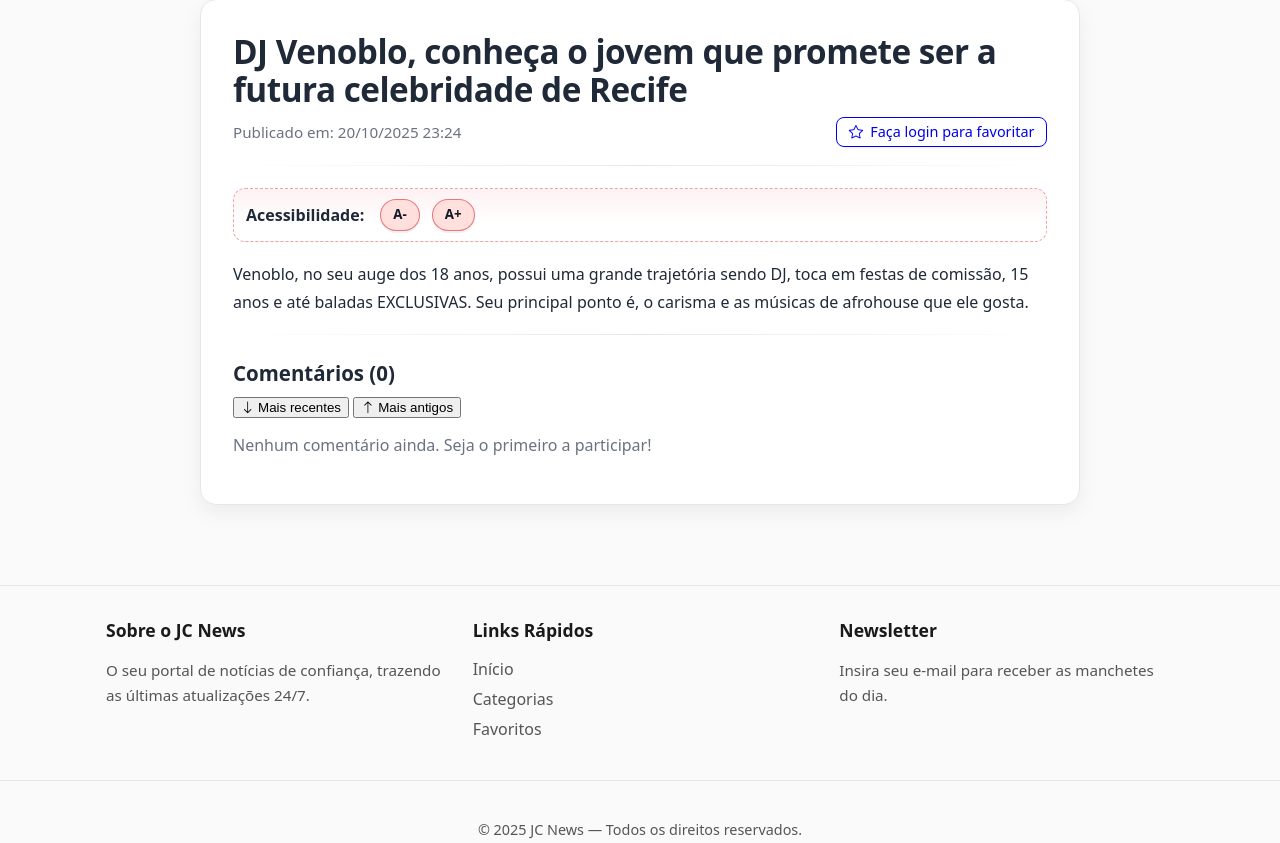
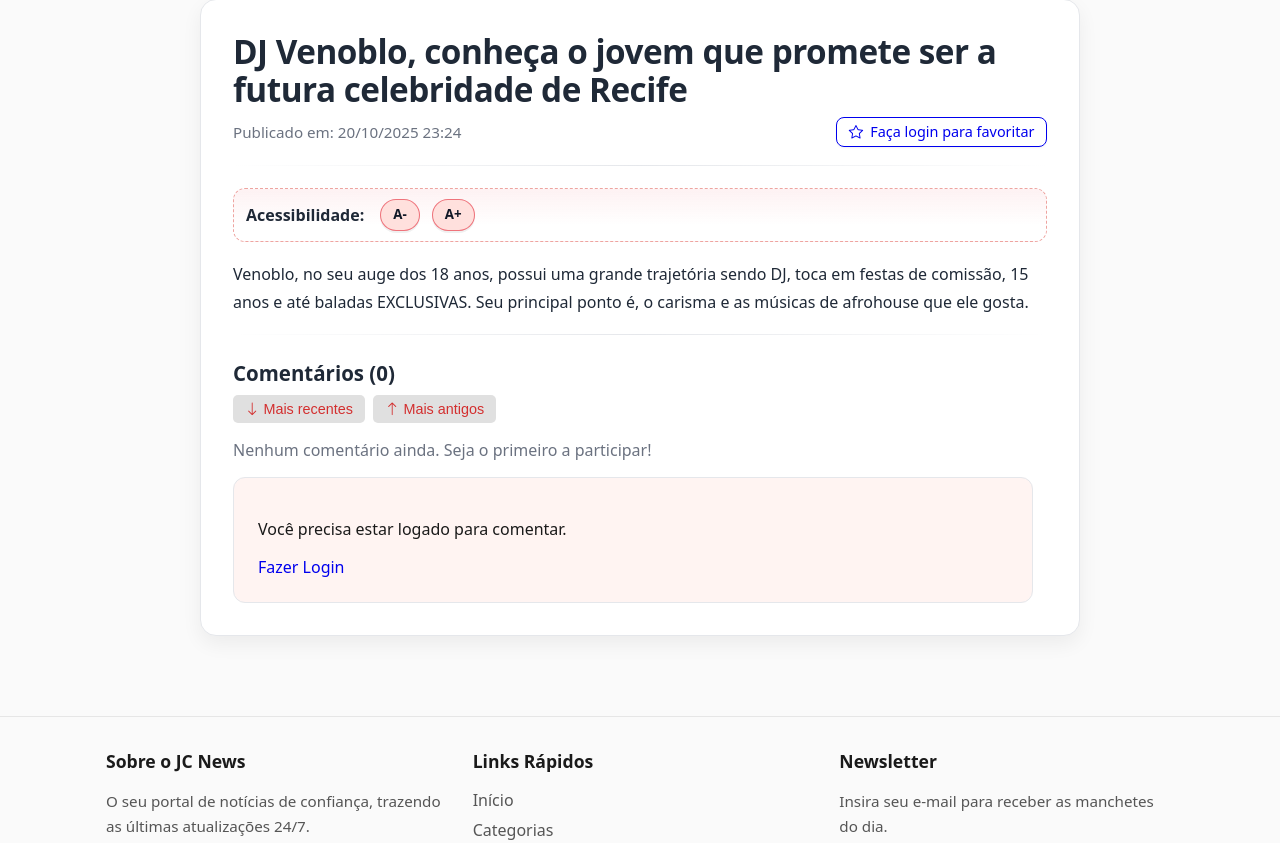
Before and after one commit to eduardohasantos/menjaro, a Django app: page /noticia/1/ in a window 1280 px wide. Shown: the part 125-968 px from the top of the page. Run offline with Django 5.2, Linux system fonts and the light colour scheme; data comes from the database, SQL or seed files in the repository; both versions use the stored data as it was after the commit.

Commit message:
ajustando css

```diff
--- a/project_jc/app1/static/app1/css/noticia_detalhe.css
+++ b/project_jc/app1/static/app1/css/noticia_detalhe.css
@@ -351,3 +351,39 @@
 .comentario-acoes a:hover i {
   transform: scale(1.2);
 }
+
+
+/* Container dos botões de filtro */
+.filtro-comentarios {
+    display: flex;
+    gap: 8px;         /* Espaço entre os botões */
+    flex-wrap: nowrap; /* Mantém os botões em linha */
+    margin-bottom: 1rem;
+}
+
+/* Estilo dos botões de filtro */
+.btn-filtro {
+    background-color: #e0e0e0; /* Fundo escuro da notícia */
+    color: #d32f2f;            /* Vermelho do site */
+    border: none;
+    display: flex;
+    align-items: center;
+    gap: 4px;                  /* Espaço entre ícone e texto */
+    padding: 6px 12px;
+    border-radius: 5px;
+    cursor: pointer;
+    font-size: 0.9rem;
+    transition: all 0.2s ease;
+}
+
+/* Hover dos botões */
+.btn-filtro:hover {
+    background-color: #d32f2f;
+    color: #fff;
+}
+
+/* Remover o foco roxo/outline */
+.btn-filtro:focus {
+    outline: none;
+    box-shadow: none;
+}
--- a/project_jc/app1/templates/app1/noticia_detalhe.html
+++ b/project_jc/app1/templates/app1/noticia_detalhe.html
@@ -45,18 +45,19 @@
 
   <hr>
 
-<section class="comentarios-section mt-5">
+  <section class="comentarios-section mt-5">
     <h3>Comentários ({{ comentarios.count }})</h3>
 
-    <form method="get" class="mb-3 d-flex gap-2">
-        <button type="submit" name="filtro" value="recentes" class="btn btn-outline-primary btn-sm">
+    <!-- Botões de filtro -->
+    <form method="get" class="mb-3 d-flex gap-2 filtro-comentarios">
+        <button type="submit" name="filtro" value="recentes" class="btn btn-filtro">
             <i class="bi bi-arrow-down"></i> Mais recentes
         </button>
-        <button type="submit" name="filtro" value="antigos" class="btn btn-outline-primary btn-sm">
+        <button type="submit" name="filtro" value="antigos" class="btn btn-filtro">
             <i class="bi bi-arrow-up"></i> Mais antigos
         </button>
         {% if user.is_authenticated %}
-            <button type="submit" name="filtro" value="meus" class="btn btn-outline-primary btn-sm">
+            <button type="submit" name="filtro" value="meus" class="btn btn-filtro">
                 <i class="bi bi-person"></i> Meus comentários
             </button>
         {% endif %}
@@ -92,6 +93,26 @@
       {% endfor %}
     </div>
 
+    <div class="novo-comentario p-3 bg-light rounded">
+      {% if user.is_authenticated %}
+        <h4 class="mb-3 text-muted">Deixe seu comentário</h4>
+        <form action="{% url 'app1:adicionar_comentario' noticia.pk %}" method="POST">
+          {% csrf_token %}
+          <div class="mb-3">
+            {{ form_comentario.texto }}
+          </div>
+          <button type="submit" class="btn btn-primary">Enviar Comentário</button>
+        </form>
+      {% else %}
+        <div class="text-center">
+          <p class="mb-2">Você precisa estar logado para comentar.</p>
+          <a href="{% url 'login' %}?next={{ request.path }}" class="btn btn-outline-primary">Fazer Login</a>
+        </div>
+      {% endif %}
+    </div>
+  </section>
+</div>
+
 <script>
 document.addEventListener('DOMContentLoaded', () => {
   const btnAumentar = document.getElementById('aumentar-fonte');
@@ -124,6 +145,6 @@ document.addEventListener('DOMContentLoaded', () => {
     }
   });
 });
+</script>
 
-</script>
 {% endblock %}
```
Also changed, not shown: project_jc/db.sqlite3.
